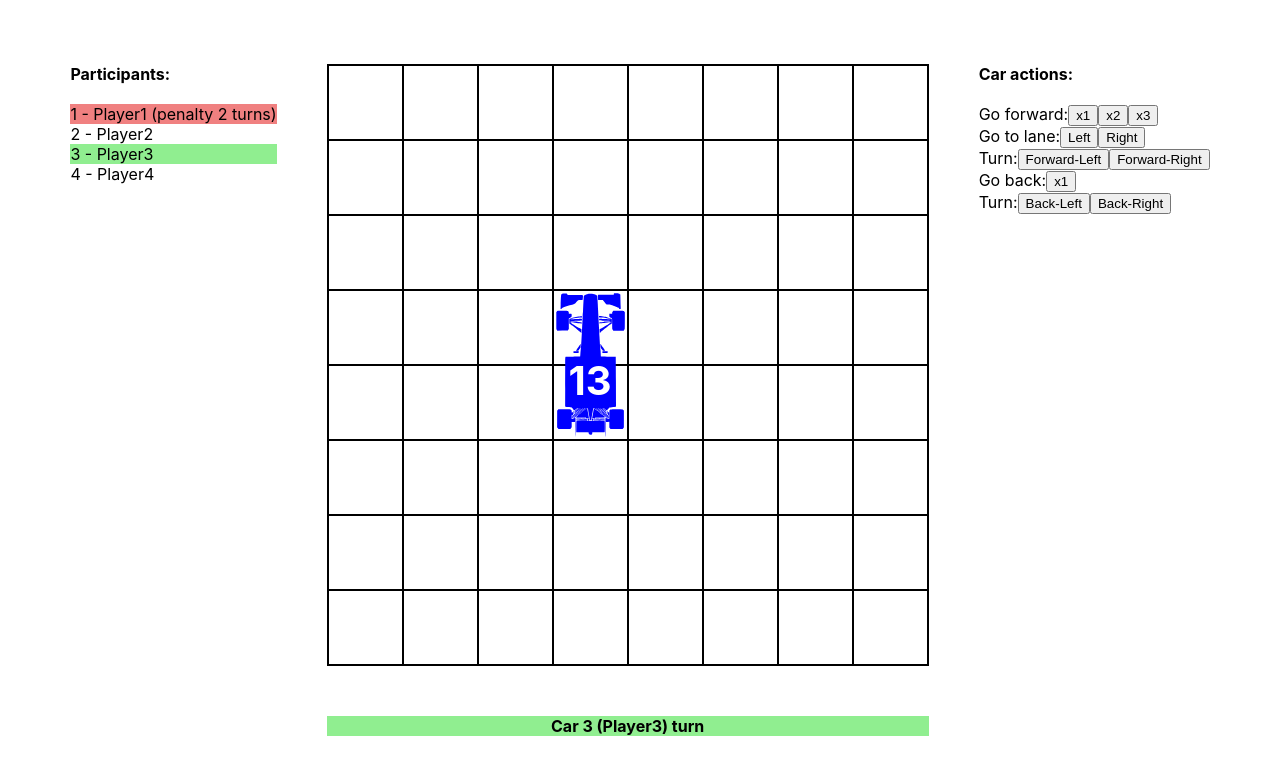
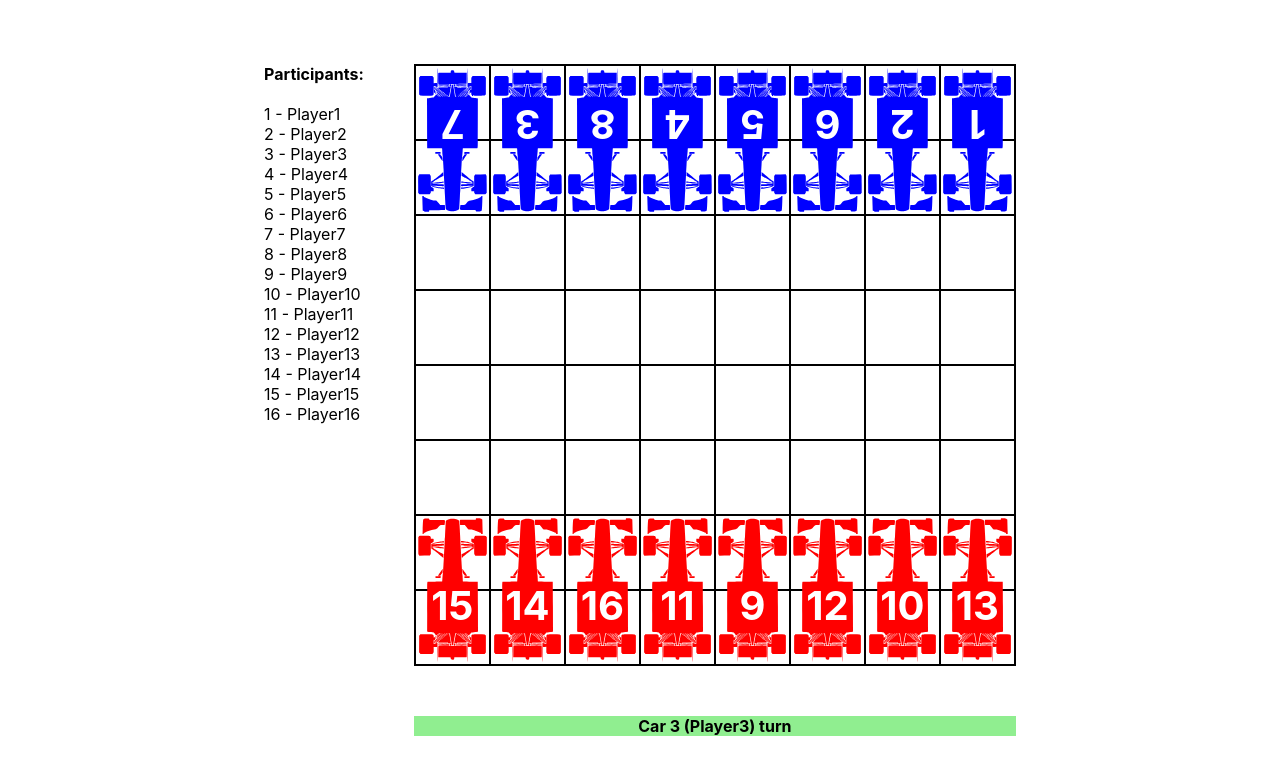
Before and after one commit to keenethics/reparking_game, a React (Create React App) app: page / in a window 1280 px wide. Shown: the top 774 px of the page. Built offline with nearby package versions, Linux system fonts and the light colour scheme.

Commit message:
Randomize and draw 16 cars on game board

```diff
--- a/src/components/App.js
+++ b/src/components/App.js
@@ -1,28 +1,20 @@
 import { useState } from 'react';
 
-import ParticipantList from './ParticipantList.js';
-import GameBoard from './GameBoard.js';
-import CarActions from './CarActions.js';
-import { CarDirection } from '../helpers';
-
+import ParticipantList from './ParticipantList';
+import GameBoard from './GameBoard';
+import CarActions from './CarActions';
+import { initialDataOfCars } from '../helpers';
 import styles from '../styles/App.module.css';
 
 function App() {
-  const [car, setCar] = useState({
-    number: 3,
-    name: 'Player3',
-    top: 225,
-    left: 225,
-    direction: CarDirection.up,
-    penalty: 0,
-  });
+  const [cars, setCars] = useState(initialDataOfCars);
 
   return (
     <div className={styles.container}>
       <div className={styles.content}>
-        <ParticipantList />
-        <GameBoard car={car} />
-        <CarActions car={car} setCar={setCar} />
+        <ParticipantList cars={cars} />
+        <GameBoard cars={cars} />
+        {/*<CarActions car={car} setCar={setCar} />*/}
       </div>
     </div>
   );
--- a/src/components/Car.js
+++ b/src/components/Car.js
@@ -1,7 +1,4 @@
-//import { ReactComponent as CarLogo } from '../assets/145008.svg';
-
-// import car.size..., car step from helpers
-import { CarDirection } from '../helpers';
+import { CarDirection, Game } from '../helpers';
 
 import styles from '../styles/Car.module.css';
 
@@ -20,18 +17,18 @@ function Car({ car }) {
   };
 
   return (
-    <>
     <div
-      className={styles.container}
+      className={[styles.container, styles[car.teamColor]].join(' ')}
       style={{
-        top: `${car.top}px`,
-        left: `${car.left}px`,
+        width: `${Game.carWidth}px`,
+        height: `${Game.carHeight}px`,
+        top: `${car.coordinate.top}px`,
+        left: `${car.coordinate.left}px`,
         transform: `rotate(${calcRotationDegrees(car.direction)}deg)`,
       }}
     >
-      <div className={styles.number}>13</div>
+      <div className={styles.number}>{car.number}</div>
     </div>
-    </>
   );
 }
 
--- a/src/components/GameBoard.js
+++ b/src/components/GameBoard.js
@@ -1,15 +1,30 @@
-import Car from './Car.js';
-import Information from './Information.js';
-
-// import board size from helpers
+import Car from './Car';
+import Information from './Information';
+import { Game } from '../helpers';
 import styles from '../styles/GameBoard.module.css'
 
-function GameBoard({ car }) {
+function GameBoard({ cars }) {
   return (
     <div className={styles.container}>
-      <div className={styles.content}>
-        {new Array(64).fill().map((item, idx) => <div key={idx} className={styles.cell} />)}
-        <Car car={car} />
+      <div
+        className={styles.content}
+        style={{
+          width: `${Game.step * Game.numberOfPlayersInTeam}px`,
+          height: `${Game.step * Game.numberOfPlayersInTeam}px`,
+          gridTemplateColumns: `repeat(${Game.numberOfPlayersInTeam}, ${Game.step}px)`,
+          gridTemplateRows: `repeat(${Game.numberOfPlayersInTeam}, ${Game.step}px)`,
+        }}
+      >
+        {new Array(64).fill().map((item, idx) => (
+          <div
+            key={idx}
+            className={styles.cell}
+            style={{ width: `${Game.step}px`, height: `${Game.step}px` }}
+          />
+        ))}
+        {cars.map((car, idx) => (
+          <Car key={idx} car={car} />
+        ))}
       </div>
       <Information />
     </div>
--- a/src/components/ParticipantList.js
+++ b/src/components/ParticipantList.js
@@ -1,13 +1,12 @@
 import styles from '../styles/ParticipantList.module.css';
 
-function ParticipantList() {
+function ParticipantList({ cars }) {
   return (
     <div className={styles.container}>
       <div className={styles.title}>Participants:</div>
-      <div className={styles.playerPenalty}>1 - Player1 (penalty 2 turns)</div>
-      <div>2 - Player2</div>
-      <div className={styles.playerTurn}>3 - Player3</div>
-      <div>4 - Player4</div>
+      {cars.map((car, idx) => (
+        <div key={idx}>{car.number} - {car.name}</div>
+      ))}
     </div>
   );
 }
--- /dev/null
+++ b/src/helpers/Game.js
@@ -0,0 +1,11 @@
+const STEP = 75;
+
+const Game = {
+  step: STEP,
+  numberOfPlayersInTeam: 8,
+  numberOfTeams: 2,
+  carWidth: STEP,
+  carHeight: 2 * STEP,
+};
+
+export default Game;
--- /dev/null
+++ b/src/helpers/TeamColor.js
@@ -0,0 +1,6 @@
+const TeamColor = {
+  blue: 'blue',
+  red: 'red',
+};
+
+export default TeamColor;
--- a/src/helpers/index.js
+++ b/src/helpers/index.js
@@ -1,3 +1,6 @@
-import CarDirection from './CarDirection.js';
+import CarDirection from './CarDirection';
+import initialDataOfCars from './initialDataOfCars';
+import Game from './Game';
+import TeamColor from './TeamColor';
 
-export { CarDirection };
+export { CarDirection, initialDataOfCars, Game, TeamColor };
--- /dev/null
+++ b/src/helpers/initialDataOfCars.js
@@ -0,0 +1,55 @@
+import CarDirection from './CarDirection';
+import Game from './Game';
+import TeamColor from './TeamColor';
+
+const { numberOfTeams, numberOfPlayersInTeam, step } = Game;
+
+function randomizePositionsOfCars(cars) {
+  const randomizeSorting = (a, b) => {
+    const random1 = Math.round(Math.random() * 10);
+    const random2 = Math.round(Math.random() * 10);
+
+    return (b + random1) - (a + random2);
+  };
+  const allPositions = new Array(numberOfTeams * numberOfPlayersInTeam).fill().map((item, i) => i + 1);
+  const positionsOfTeam1 = allPositions.slice(0, numberOfPlayersInTeam);
+  const positionsOfTeam2 = allPositions.slice(numberOfPlayersInTeam);
+
+  positionsOfTeam1.sort(randomizeSorting);
+  positionsOfTeam2.sort(randomizeSorting);
+  const randomPositions = positionsOfTeam1.concat(positionsOfTeam2);
+
+  return randomPositions.map((randomPosition, idx) => {
+    const startPosition = randomPosition;
+    const car = cars[idx];
+
+    return {
+      ...car,
+      startPosition,
+      coordinate: {
+        top: car.teamColor === TeamColor.blue ? 0 : numberOfPlayersInTeam * step - Game.carHeight,
+        left: car.teamColor === TeamColor.blue ? step * startPosition - step : step * (startPosition - numberOfPlayersInTeam) - step,
+      },
+    };
+  });
+}
+
+let initialDataOfCars  = new Array(numberOfTeams * numberOfPlayersInTeam)
+    .fill()
+    .map((item, idx) => {
+      const name = `Player${idx + 1}`;
+      const teamColor = idx < numberOfPlayersInTeam ? TeamColor.blue : TeamColor.red;
+      const direction = idx < numberOfPlayersInTeam ? CarDirection.down : CarDirection.up;
+
+      return {
+        name,
+        number: idx + 1,
+        teamColor,
+        direction,
+        penalty: 0,
+      };
+    });
+
+initialDataOfCars = randomizePositionsOfCars(initialDataOfCars);
+
+export default initialDataOfCars;
--- a/src/styles/App.module.css
+++ b/src/styles/App.module.css
@@ -10,47 +10,3 @@
   display: flex;
   gap: 50px;
 }
-
-
-
-
-
-
-.App {
-  text-align: center;
-}
-
-.App-logo {
-  height: 40vmin;
-  pointer-events: none;
-}
-
-@media (prefers-reduced-motion: no-preference) {
-  .App-logo {
-    animation: App-logo-spin infinite 20s linear;
-  }
-}
-
-.App-header {
-  background-color: #282c34;
-  min-height: 100vh;
-  display: flex;
-  flex-direction: column;
-  align-items: center;
-  justify-content: center;
-  font-size: calc(10px + 2vmin);
-  color: white;
-}
-
-.App-link {
-  color: #61dafb;
-}
-
-@keyframes App-logo-spin {
-  from {
-    transform: rotate(0deg);
-  }
-  to {
-    transform: rotate(360deg);
-  }
-}
--- a/src/styles/Car.module.css
+++ b/src/styles/Car.module.css
@@ -1,12 +1,17 @@
 .container {
-  width: 75px;
-  height: 150px;
   position: absolute;
   text-align: center;
-  background-image: url("../assets/car_blue.svg");
   background-repeat: no-repeat;
   background-position: center center;
   background-size: contain;
+}
+
+.blue {
+  background-image: url("../assets/car_blue.svg");
+}
+
+.red {
+  background-image: url("../assets/car_red.svg");
 }
 
 .number {
--- a/src/styles/GameBoard.module.css
+++ b/src/styles/GameBoard.module.css
@@ -2,18 +2,12 @@
 }
 
 .content {
-  width: 600px;
-  height: 600px;
   border: 1px solid black;
   position: relative;
   display: grid;
-  grid-template-columns: repeat(8, 75px);
-  grid-template-rows: repeat(8, 75px);
 }
 
 .cell {
   border: 1px solid black;
-  width: 75px;
-  height: 75px;
   box-sizing: border-box;
 }
```
